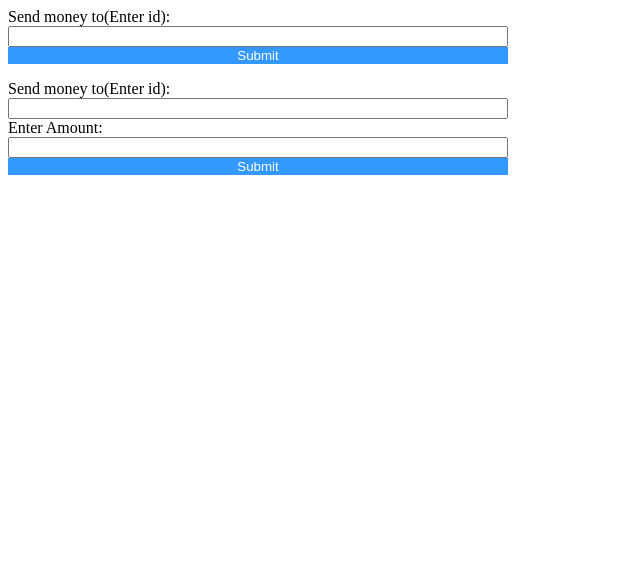
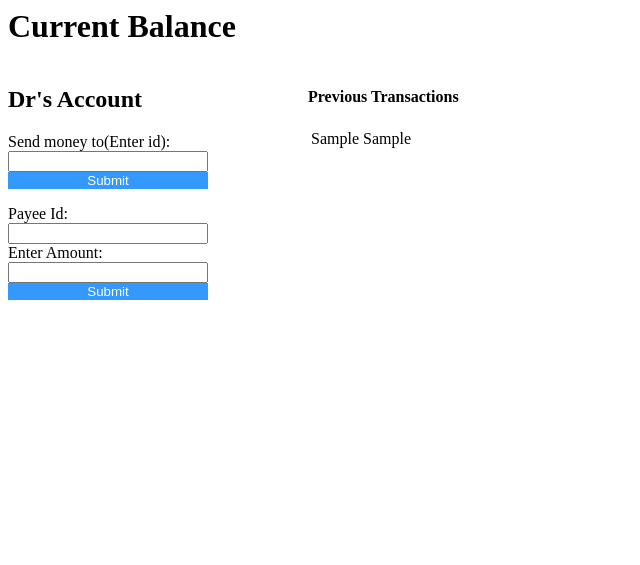
Before and after one commit to damiendillinger19xx/hbcu-hackathon-01-2016, a Django app: template gringotts/templates/gringotts/base.html in a window 1280 px wide. Shown: the top 565 px of the page, without its empty margins (0-640 px from the left). Run offline with Django 3.2, Linux system fonts and the light colour scheme; the template is opened without the code that fills it: most values are stand-ins (such as "Sample title", 1, 10 or a date in 2020); some libraries are stand-ins or nearby versions.

Commit message:
Done mvp

```diff
--- a/gringotts/templates/gringotts/base.html
+++ b/gringotts/templates/gringotts/base.html
@@ -13,7 +13,8 @@
 
 <style type="text/css">
     .container {
-        width: 500px;
+	float:left;
+        width: 200px;
         clear: both;
     }
     .container input {
@@ -21,6 +22,22 @@
         clear: both;
     }
 
+#transactions
+{
+position:relative;
+float:left;
+left:100px;
+width:300px;
+overflow:scroll;
+height:500px;
+}
+
+#balance
+{
+position:relative;
+left:100px;
+width:300px;
+}
     </style>
 
 </head>
@@ -28,8 +45,11 @@
 <!--/accounts/{id}/transfers -->
 <div>
 	{% block body_content %}
-
+	<div>
+	<h1>Current Balance</h1>
+	</div>
 	<div class='container'>
+	<h2>Dr's Account</h2>
 		<form method="GET" action="{% url 'gringotts:all_clients' %}">
 			<label for="id">Send money to(Enter id):</label>
 		        <input type="text" name="id" id="id"><br>
@@ -38,7 +58,7 @@
 
 		<form method="POST" action="{% url 'gringotts:transfer' %}">
 			{% csrf_token %}
-			<label for="id">Send money to(Enter id):</label>
+			<label for="id">Payee Id:</label>
 		        <input type="text" name="id" id="id"><br>
 			<label for="money">Enter Amount:</label>
 			<input type="text" name="money" id="money"><br>
@@ -46,8 +66,20 @@
 		</form>
 
 	</div>
+	<div id='transactions'>
+		<h4>Previous Transactions</h4>
+		<table>
+		{% for link in payee_pass_list %}
+    		<tr><td>{{link.0}}</td><td> {{link.1 }}</td></tr>
+		{% endfor %}
+		<table>
+
+	</div>
+
+
 	{% endblock %}
 </div>
+
 </body>
 	<script src="https://ajax.googleapis.com/ajax/libs/jquery/1.11.3/jquery.min.js"></script>
 
```
Also changed, not shown: gringotts/templates/gringotts/transfer.html (added, +44 -0 lines), 2 other files.
